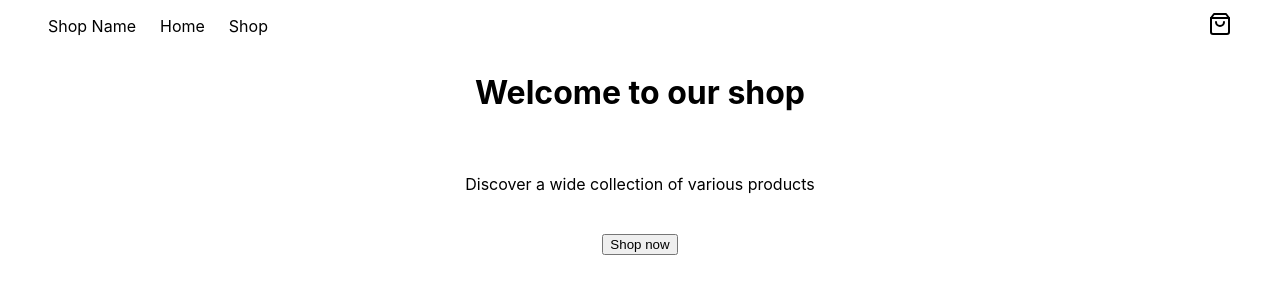
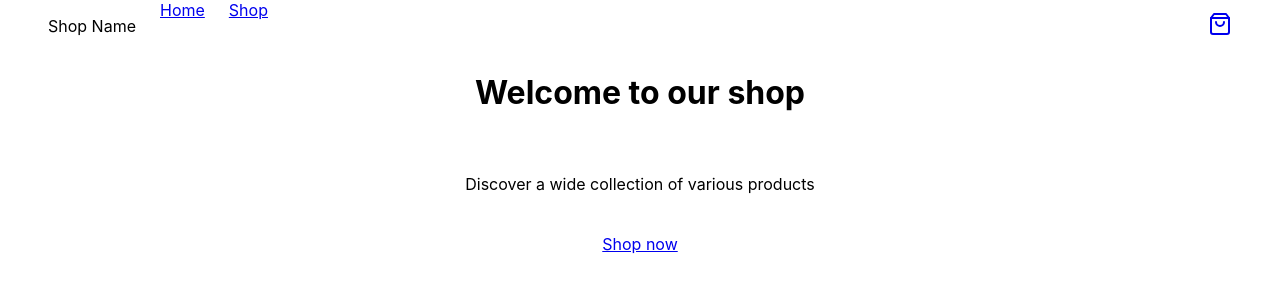
Before and after one commit to osp-d/shopping-cart, a React (Vite) app: page / in a window 1280 px wide. Shown: the top 300 px of the page. Built offline with nearby package versions, Linux system fonts and the light colour scheme.

Commit message:
Add basic routing

```diff
--- a/package.json
+++ b/package.json
@@ -12,7 +12,8 @@
   "dependencies": {
     "lucide-react": "^0.424.0",
     "react": "^18.3.1",
-    "react-dom": "^18.3.1"
+    "react-dom": "^18.3.1",
+    "react-router-dom": "^6.26.0"
   },
   "devDependencies": {
     "@types/react": "^18.3.3",
--- a/src/components/App.jsx
+++ b/src/components/App.jsx
@@ -1,11 +1,11 @@
 import Navbar from './Navbar';
-import Home from './Home';
+import { Outlet } from 'react-router-dom';
 
 function App() {
   return (
     <>
       <Navbar />
-      <Home />
+      <Outlet />
     </>
   );
 }
--- a/src/components/Card.jsx
+++ b/src/components/Card.jsx
@@ -1,5 +1,11 @@
-function Card() {
-  return <div></div>;
+function Card(title, price) {
+  return (
+    <div>
+      <p>{title}</p>
+      <p>{price}</p>
+      <div>Add to shopping cart</div>
+    </div>
+  );
 }
 
 export default Card;
--- a/src/components/Home.jsx
+++ b/src/components/Home.jsx
@@ -1,3 +1,4 @@
+import { Link } from 'react-router-dom';
 import styles from '../styles/Home.module.css';
 
 function Home() {
@@ -5,7 +6,7 @@ function Home() {
     <div className={styles.home}>
       <h1>Welcome to our shop</h1>
       <p>Discover a wide collection of various products</p>
-      <button>Shop now</button>
+      <Link to="shop">Shop now</Link>
     </div>
   );
 }
--- a/src/components/Navbar.jsx
+++ b/src/components/Navbar.jsx
@@ -1,17 +1,23 @@
 import { ShoppingBag } from 'lucide-react';
 import styles from '../styles/Navbar.module.css';
+import { Link } from 'react-router-dom';
 
 function Navbar() {
   return (
     <div className={styles.navbar}>
       <div className={styles.sections}>
         <p>Shop Name</p>
-        <p>Home</p>
-        <p>Shop</p>
+
+        <>
+          <Link to="/">Home</Link>
+          <Link to="shop">Shop</Link>
+        </>
       </div>
 
       <div>
-        <ShoppingBag size={24} />
+        <Link to="cart">
+          <ShoppingBag size={24} />
+        </Link>
       </div>
     </div>
   );
--- a/src/main.jsx
+++ b/src/main.jsx
@@ -1,10 +1,13 @@
 import React from 'react';
 import ReactDOM from 'react-dom/client';
-import App from './components/App';
 import './index.css';
+import { RouterProvider, createBrowserRouter } from 'react-router-dom';
+import routes from './routes/routes';
+
+const router = createBrowserRouter(routes);
 
 ReactDOM.createRoot(document.getElementById('root')).render(
   <React.StrictMode>
-    <App />
+    <RouterProvider router={router} />
   </React.StrictMode>
 );
--- /dev/null
+++ b/src/routes/routes.jsx
@@ -0,0 +1,18 @@
+import App from '../components/App.jsx';
+import Home from '../components/Home.jsx';
+import Shop from '../components/Shop.jsx';
+import Cart from '../components/Cart.jsx';
+
+const routes = [
+  {
+    path: '/',
+    element: <App />,
+    children: [
+      { path: '/', element: <Home /> },
+      { path: 'shop', element: <Shop /> },
+      { path: 'cart', element: <Cart /> },
+    ],
+  },
+];
+
+export default routes;
```
Also changed, not shown: 1 other file (tests, documents, lock files or other folders).
